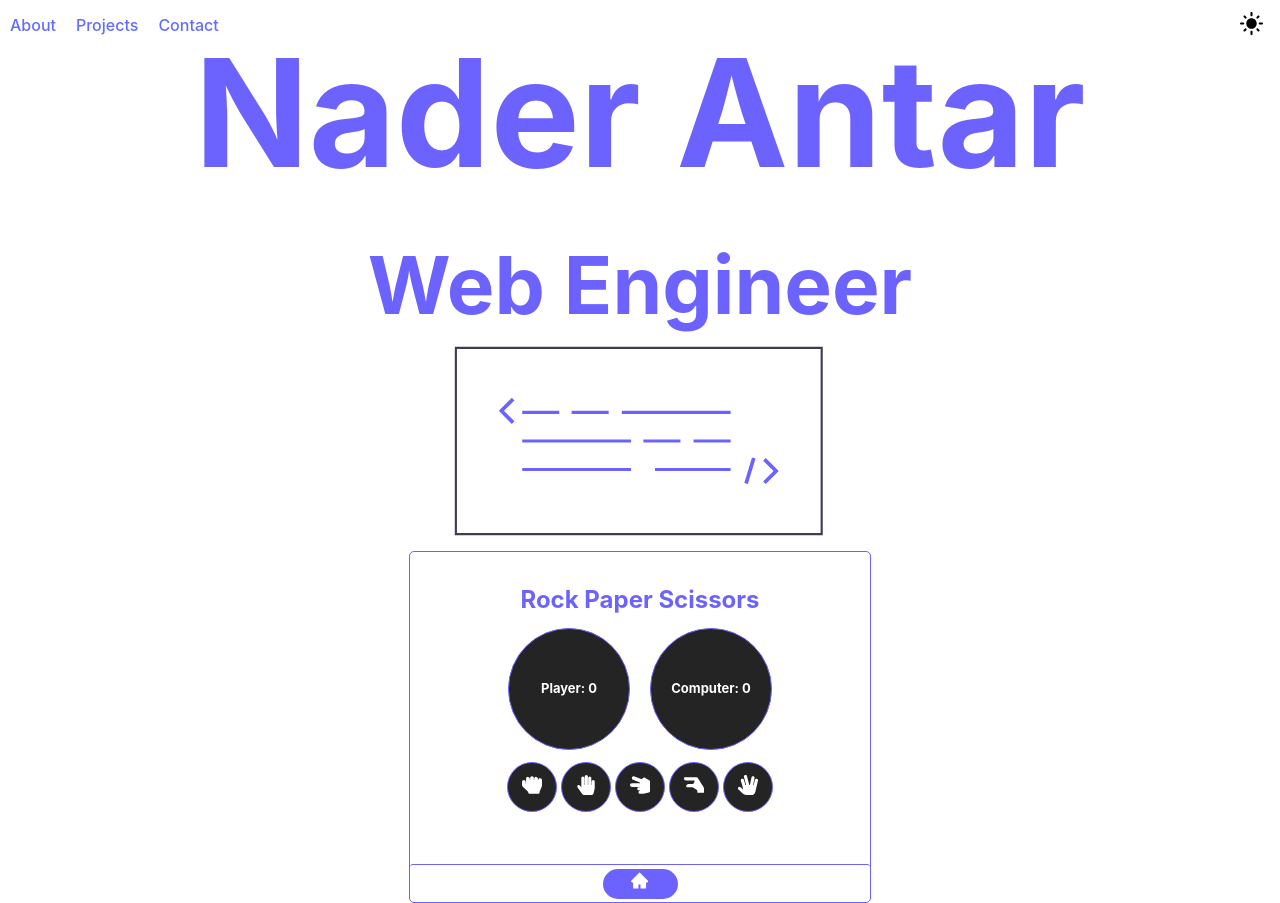
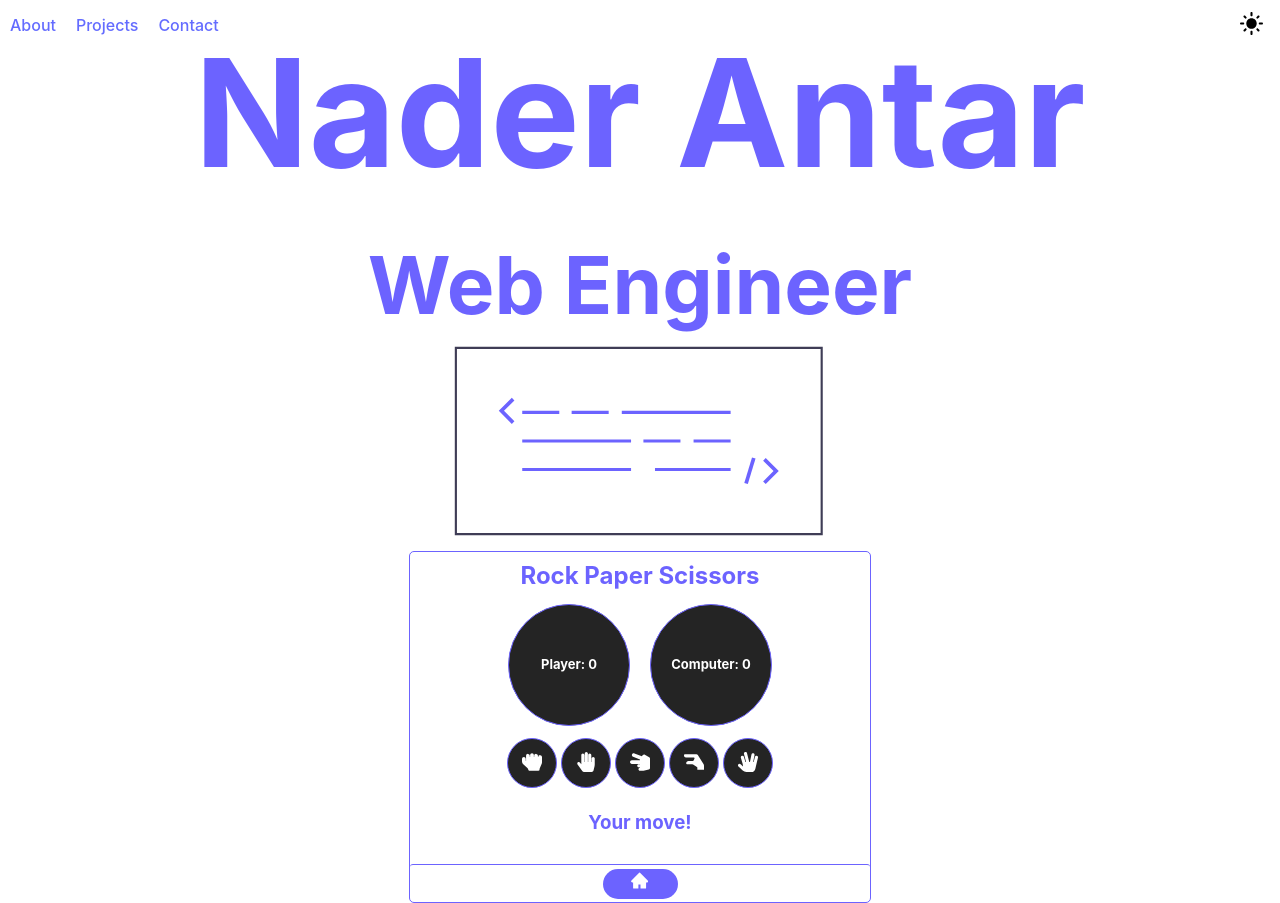
Before and after one commit to nadocodes/nader-antar, a React (Vite) app: page / in a window 1280 px wide. Both pictures are taken after a click on the button "Rock Paper Scissors". Built offline with nearby package versions, Linux system fonts and the light colour scheme.

Commit message:
updated default winner text

```diff
--- a/src/components/Games/RockPaperScissors/RPSGetWinner.tsx
+++ b/src/components/Games/RockPaperScissors/RPSGetWinner.tsx
@@ -9,6 +9,7 @@ const RPSGetWinner: React.FC<Props> = ({ winner = 0 }) => {
     '-1': 'You Win!',
     '1': 'You Lose!',
     '0': "It's a Draw!",
+    '3': 'Your move!',
   };
   return <h3>{text[winner]}</h3>;
 };
```
